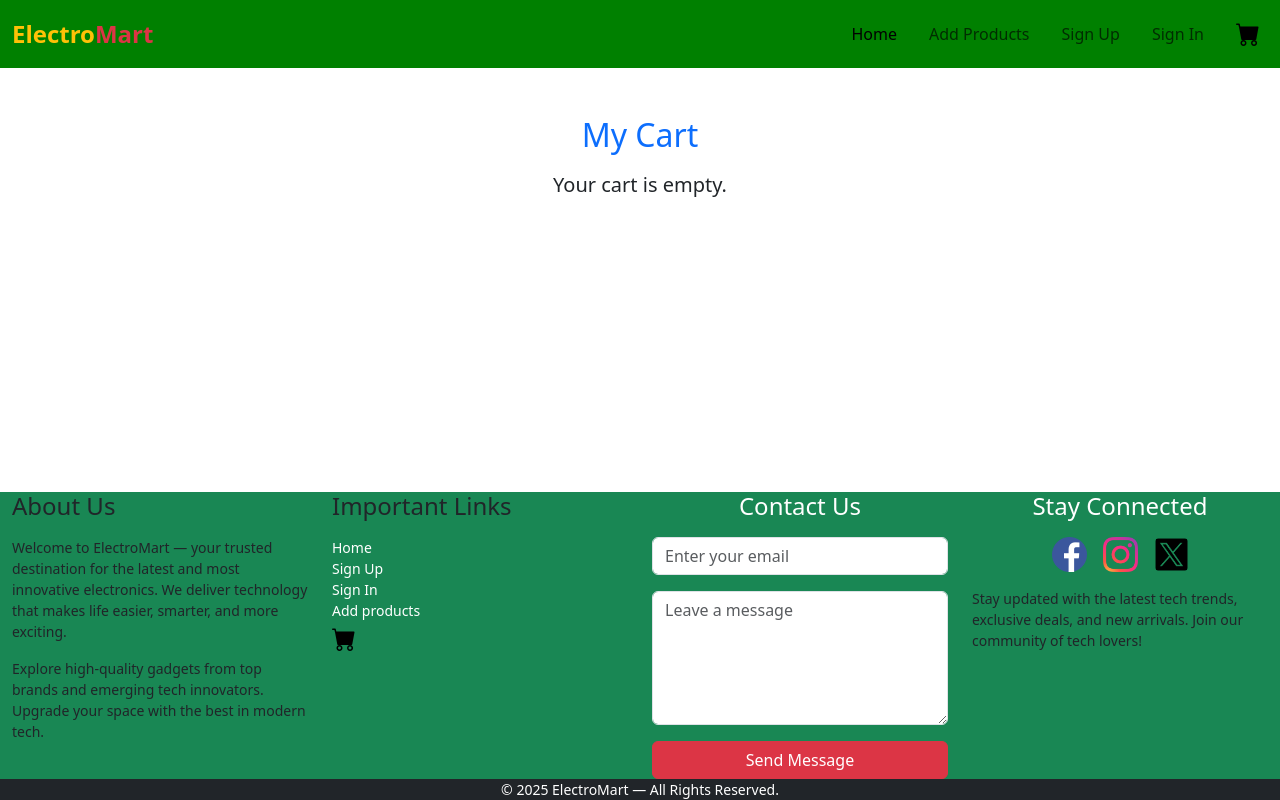
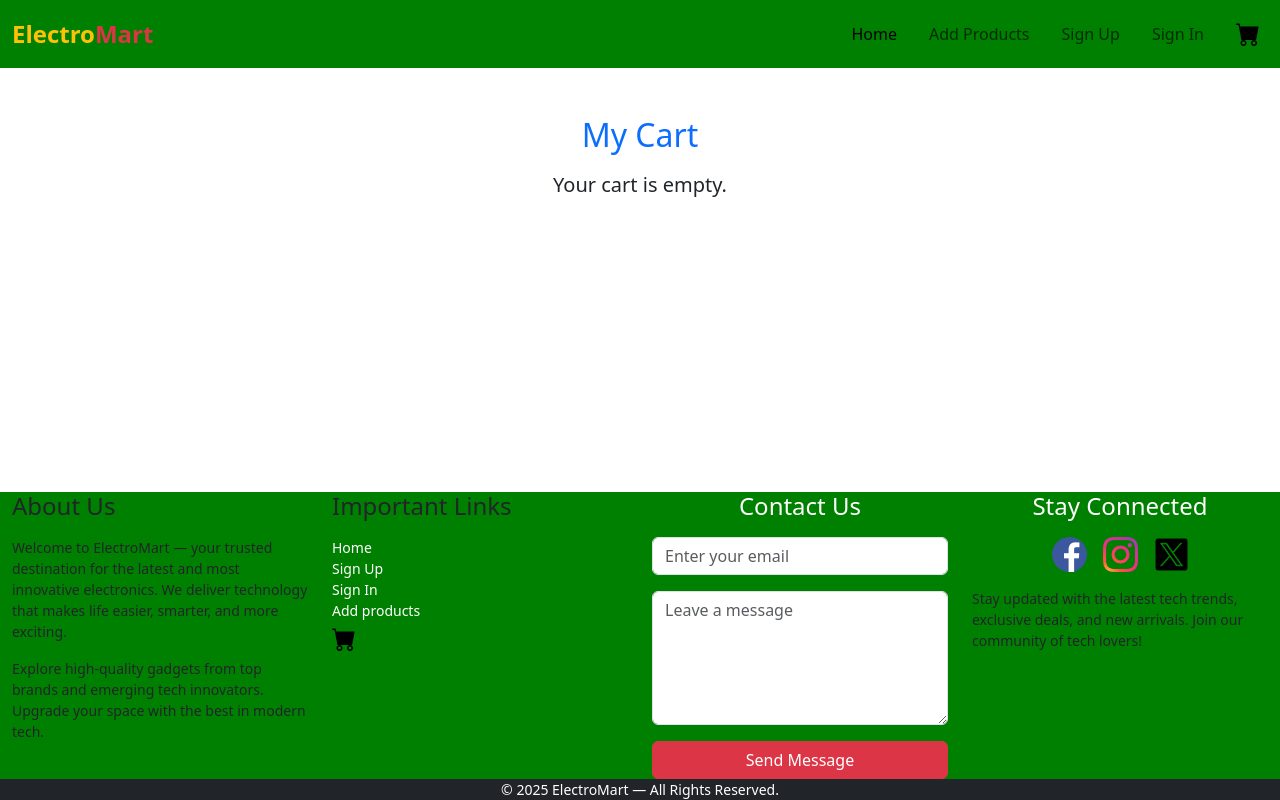
Before and after one commit to DOREEN3/electronics-master, a React (Create React App) app: page /cart in a window 1280 px wide. Built offline with nearby package versions, Linux system fonts and the light colour scheme.

Commit message:
Update Footer.jsx

```diff
--- a/src/components/Footer.jsx
+++ b/src/components/Footer.jsx
@@ -16,7 +16,7 @@ const Footer = () => {
   };
   return (
     <>
-      <div className="container-fluid bg-success">
+      <div className="container-fluid"style={{ backgroundColor: "green" }}>
           <div className="row g-4">
 
       {/* About Us */}
```
